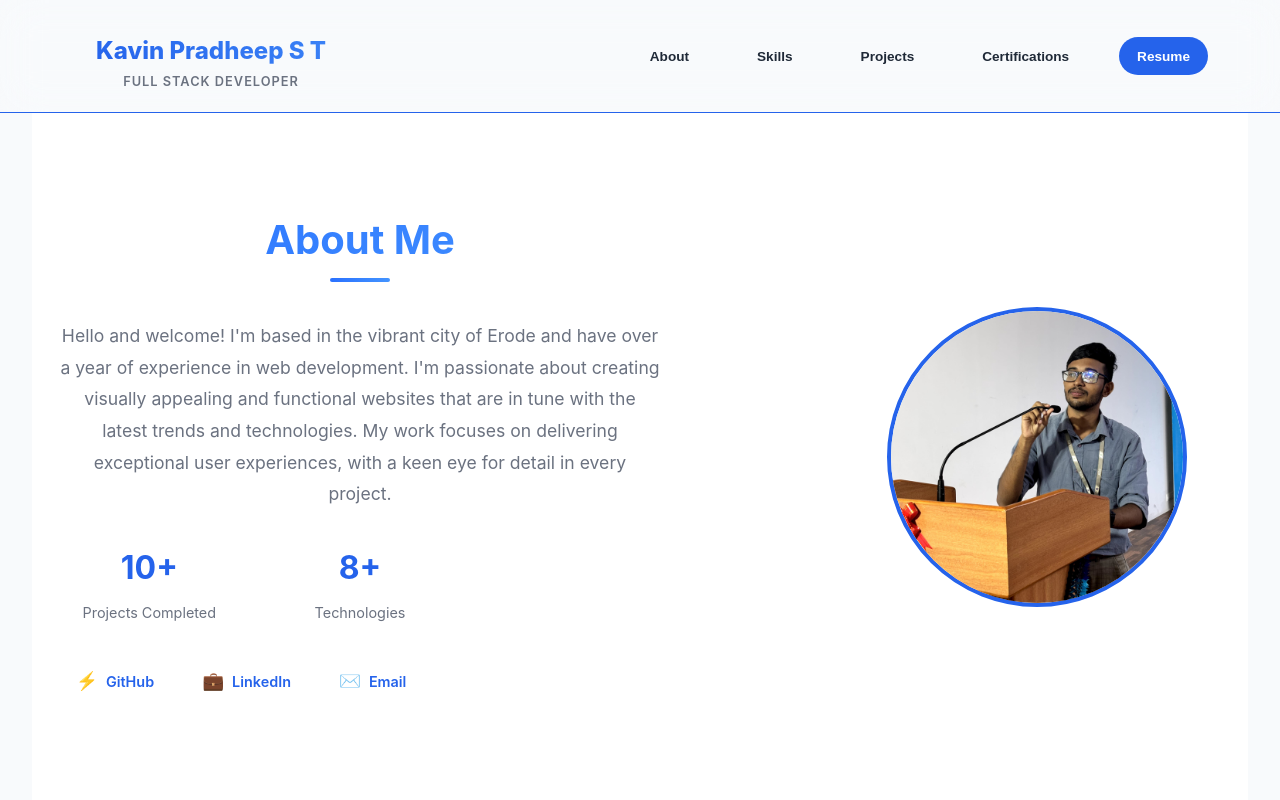
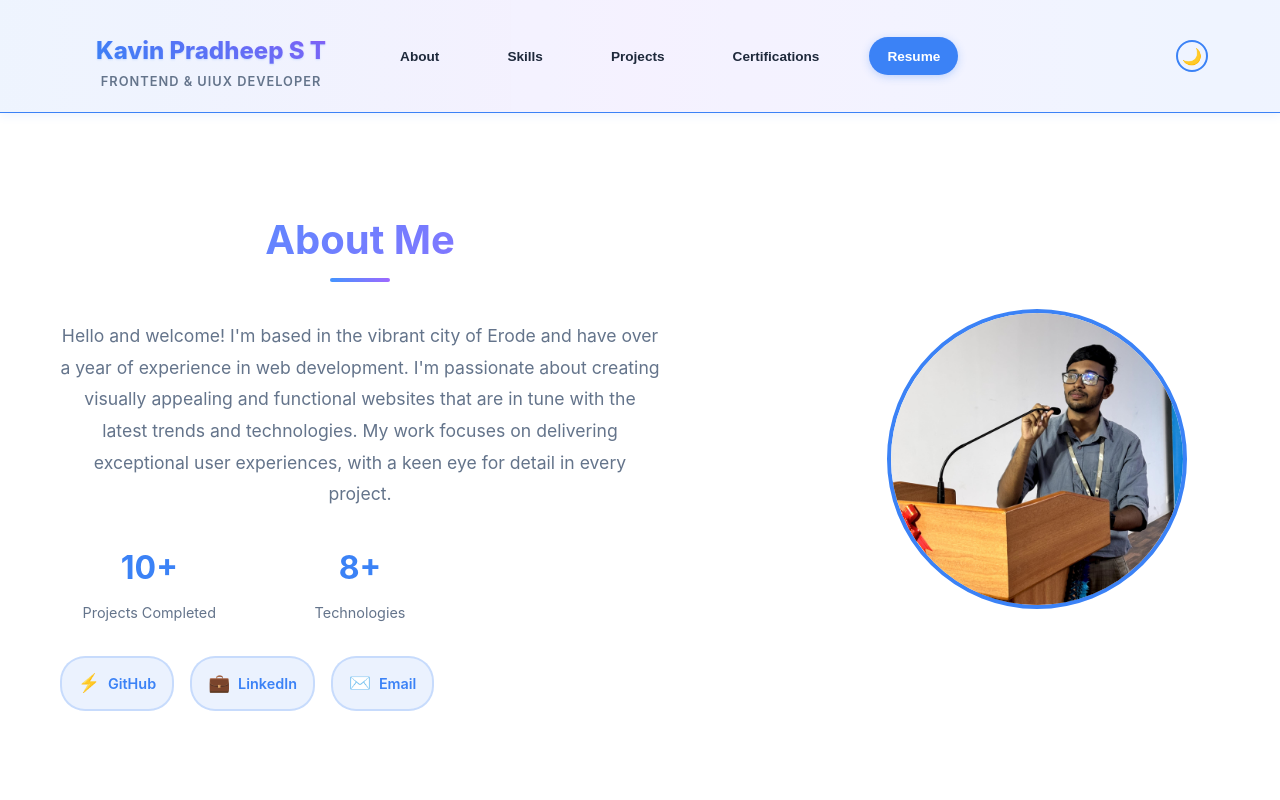
Before and after one commit to kavinpradheep/Portfolio, a React (Vite) app: page / in a window 1280 px wide. Shown: the top 800 px of the page. Built offline with nearby package versions, Linux system fonts and the light colour scheme.

Commit message:
after theame

```diff
--- a/src/App.jsx
+++ b/src/App.jsx
@@ -7,6 +7,7 @@ import Resume from './components/Resume'
 import Footer from './components/Footer'
 import Certifications from './components/Certifications'
 import './App.css'
+import { ThemeProvider } from './contexts/ThemeContext'
 
 function App() {
   const [activeSection, setActiveSection] = useState('about')
@@ -30,6 +31,7 @@ function App() {
   }, [])
 
   return (
+    <ThemeProvider>
       <div className="App">
         <Header activeSection={activeSection} />
         <main>
@@ -41,6 +43,7 @@ function App() {
         </main>
         <Footer />
       </div>
+    </ThemeProvider>
   )
 }
 
--- a/src/components/Header.css
+++ b/src/components/Header.css
@@ -60,6 +60,7 @@
 .nav {
   display: flex;
   gap: 2rem;
+  margin-left: 2rem;
 }
 
 .nav-link {
@@ -106,6 +107,35 @@
   box-shadow: 0 2px 8px rgba(var(--primary-rgb), 0.3);
 }
 
+.header-controls {
+  display: flex;
+  align-items: center;
+  gap: 1rem;
+  margin-left: auto;
+}
+
+.theme-toggle {
+  background: none;
+  border: 2px solid var(--primary-color);
+  border-radius: 50%;
+  width: 32px;
+  height: 32px;
+  display: flex;
+  align-items: center;
+  justify-content: center;
+  cursor: pointer;
+  font-size: 1rem;
+  transition: all 0.3s ease;
+  color: var(--primary-color);
+}
+
+.theme-toggle:hover {
+  background: var(--primary-color);
+  color: white;
+  transform: scale(1.1);
+  box-shadow: 0 2px 8px rgba(var(--primary-rgb), 0.3);
+}
+
 @keyframes shimmer {
   0%, 100% { opacity: 0.3; }
   50% { opacity: 0.7; }
@@ -134,7 +164,7 @@
     top: 100%;
     left: 0;
     right: 0;
-    background: white;
+    background: var(--bg-primary);
     flex-direction: column;
     padding: 1rem;
     border-top: 1px solid var(--border-color);
@@ -153,4 +183,15 @@
   .menu-toggle {
     display: flex;
   }
+
+  .header-controls {
+    gap: 0.5rem;
+    margin-left: auto;
+  }
+
+  .theme-toggle {
+    width: 28px;
+    height: 28px;
+    font-size: 0.9rem;
+  }
 }
--- a/src/components/Header.jsx
+++ b/src/components/Header.jsx
@@ -1,8 +1,10 @@
 import React, { useState } from 'react'
+import { useTheme } from '../contexts/ThemeContext'
 import './Header.css'
 
 const Header = ({ activeSection }) => {
   const [isMenuOpen, setIsMenuOpen] = useState(false)
+  const { isDarkMode, toggleTheme } = useTheme()
 
   const scrollToSection = (sectionId) => {
     document.getElementById(sectionId)?.scrollIntoView({ behavior: 'smooth' })
@@ -14,7 +16,7 @@ const Header = ({ activeSection }) => {
       <div className="header-container">
         <div className="logo">
           <h1>Kavin Pradheep S T</h1>
-          <p>Full Stack Developer</p>
+          <p>FrontEnd & UIUX Developer</p>
         </div>
 
         <nav className={`nav ${isMenuOpen ? 'nav-open' : ''}`}>
@@ -29,6 +31,15 @@ const Header = ({ activeSection }) => {
           ))}
         </nav>
 
+        <div className="header-controls">
+          <button
+            className="theme-toggle"
+            onClick={toggleTheme}
+            aria-label="Toggle theme"
+          >
+            {isDarkMode ? '☀️' : '🌙'}
+          </button>
+
           <button
             className="menu-toggle"
             onClick={() => setIsMenuOpen(!isMenuOpen)}
@@ -38,8 +49,8 @@ const Header = ({ activeSection }) => {
             <span></span>
           </button>
         </div>
+      </div>
     </header>
   )
 }
-
 export default Header
--- /dev/null
+++ b/src/contexts/ThemeContext.jsx
@@ -0,0 +1,38 @@
+import React, { createContext, useContext, useState, useEffect } from 'react'
+
+const ThemeContext = createContext()
+
+export const useTheme = () => {
+  const context = useContext(ThemeContext)
+  if (!context) {
+    throw new Error('useTheme must be used within a ThemeProvider')
+  }
+  return context
+}
+
+export const ThemeProvider = ({ children }) => {
+  const [isDarkMode, setIsDarkMode] = useState(() => {
+    const savedTheme = localStorage.getItem('theme')
+    return savedTheme ? savedTheme === 'dark' : false
+  })
+
+  useEffect(() => {
+    const root = document.documentElement
+    if (isDarkMode) {
+      root.setAttribute('data-theme', 'dark')
+    } else {
+      root.setAttribute('data-theme', 'light')
+    }
+    localStorage.setItem('theme', isDarkMode ? 'dark' : 'light')
+  }, [isDarkMode])
+
+  const toggleTheme = () => {
+    setIsDarkMode(prev => !prev)
+  }
+
+  return (
+    <ThemeContext.Provider value={{ isDarkMode, toggleTheme }}>
+      {children}
+    </ThemeContext.Provider>
+  )
+}
--- a/src/index.css
+++ b/src/index.css
@@ -5,16 +5,33 @@
 }
 
 :root {
-  --primary-color: #2563eb;
-  --secondary-color: #1e40af;
-  --accent-color: #3b82f6;
-  --text-primary: #1f2937;
-  --text-secondary: #6b7280;
+  /* Light theme variables */
+  --primary-color: #3b82f6;
+  --primary-rgb: 59, 130, 246;
+  --accent-color: #8b5cf6;
+  --accent-rgb: 139, 92, 246;
   --bg-primary: #ffffff;
+  --bg-primary-rgb: 255, 255, 255;
   --bg-secondary: #f8fafc;
-  --border-color: #e5e7eb;
-  --shadow: 0 4px 6px -1px rgba(0, 0, 0, 0.1);
-  --shadow-lg: 0 10px 15px -3px rgba(0, 0, 0, 0.1);
+  --text-primary: #1e293b;
+  --text-secondary: #64748b;
+  --border-color: #e2e8f0;
+  --shadow-color: rgba(0, 0, 0, 0.1);
+}
+
+[data-theme="dark"] {
+  /* Dark theme variables */
+  --primary-color: #60a5fa;
+  --primary-rgb: 96, 165, 250;
+  --accent-color: #a78bfa;
+  --accent-rgb: 167, 139, 250;
+  --bg-primary: #0f172a;
+  --bg-primary-rgb: 15, 23, 42;
+  --bg-secondary: #1e293b;
+  --text-primary: #f1f5f9;
+  --text-secondary: #94a3b8;
+  --border-color: #334155;
+  --shadow-color: rgba(0, 0, 0, 0.3);
 }
 
 html {
@@ -28,6 +45,9 @@ body {
   background-color: var(--bg-secondary);
   margin: 0;
   min-height: 100vh;
+  background-color: var(--bg-primary);
+  color: var(--text-primary);
+  transition: background-color 0.3s ease, color 0.3s ease;
 }
 
 .container {
```
Lines whose indentation alone changed are shown as unchanged.
